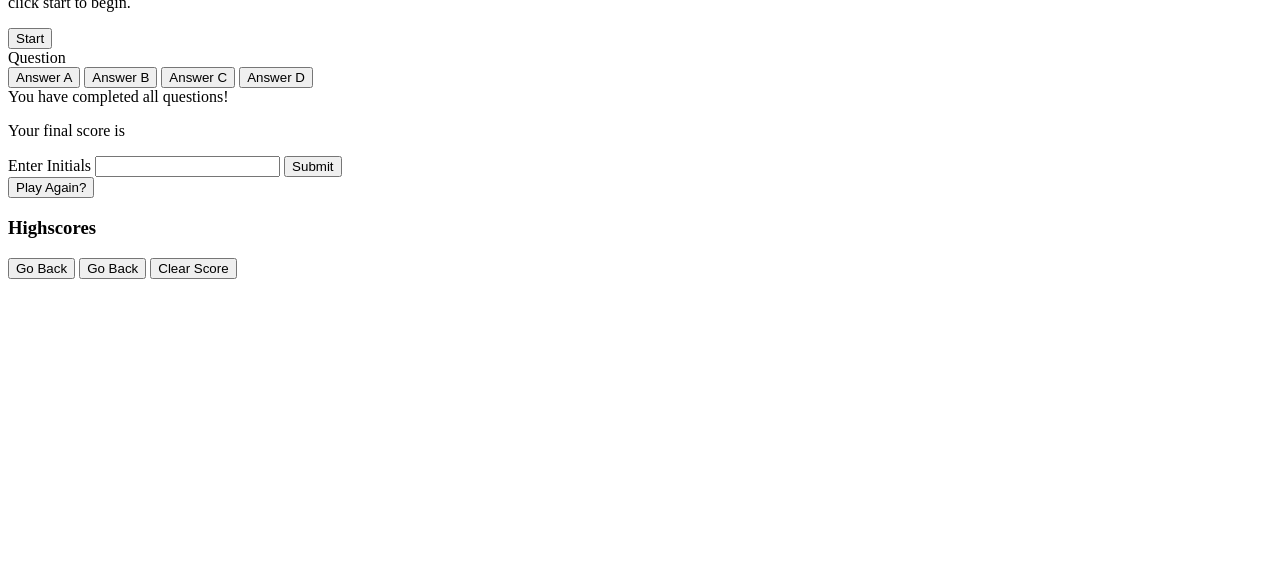
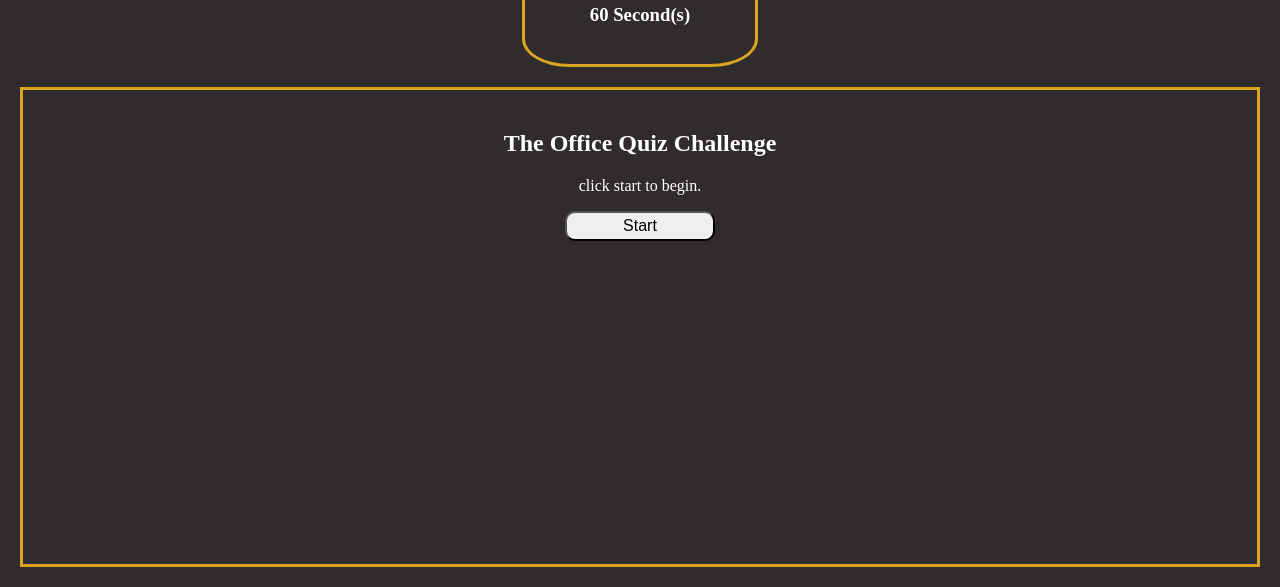
Before and after one commit to J-Sniff/Challenge4-Code-Quiz, a plain HTML site: page index.html in a window 1280 px wide. Shown: the part 232-819 px from the top of the page. Drawn offline with Linux system fonts and the light colour scheme.

Commit message:
think I figured it out

```diff
--- a/index.html
+++ b/index.html
@@ -5,7 +5,7 @@
     <meta http-equiv="X-UA-Compatible" content="IE=edge">
     <meta name="viewport" content="width=device-width, initial-scale=1.0">
     <title>codeQuiz The Office Edition!</title>
-    <link rel="stylesheet" href="assets\style.css">
+    <link rel="stylesheet" href="style.css">
 </head>
 
 <body>
@@ -65,6 +65,6 @@
         </div>
     </section>
 
-    <script src="assets\script.js"></script>
+    <script src="script.js"></script>
 </body>
 </html>
```
